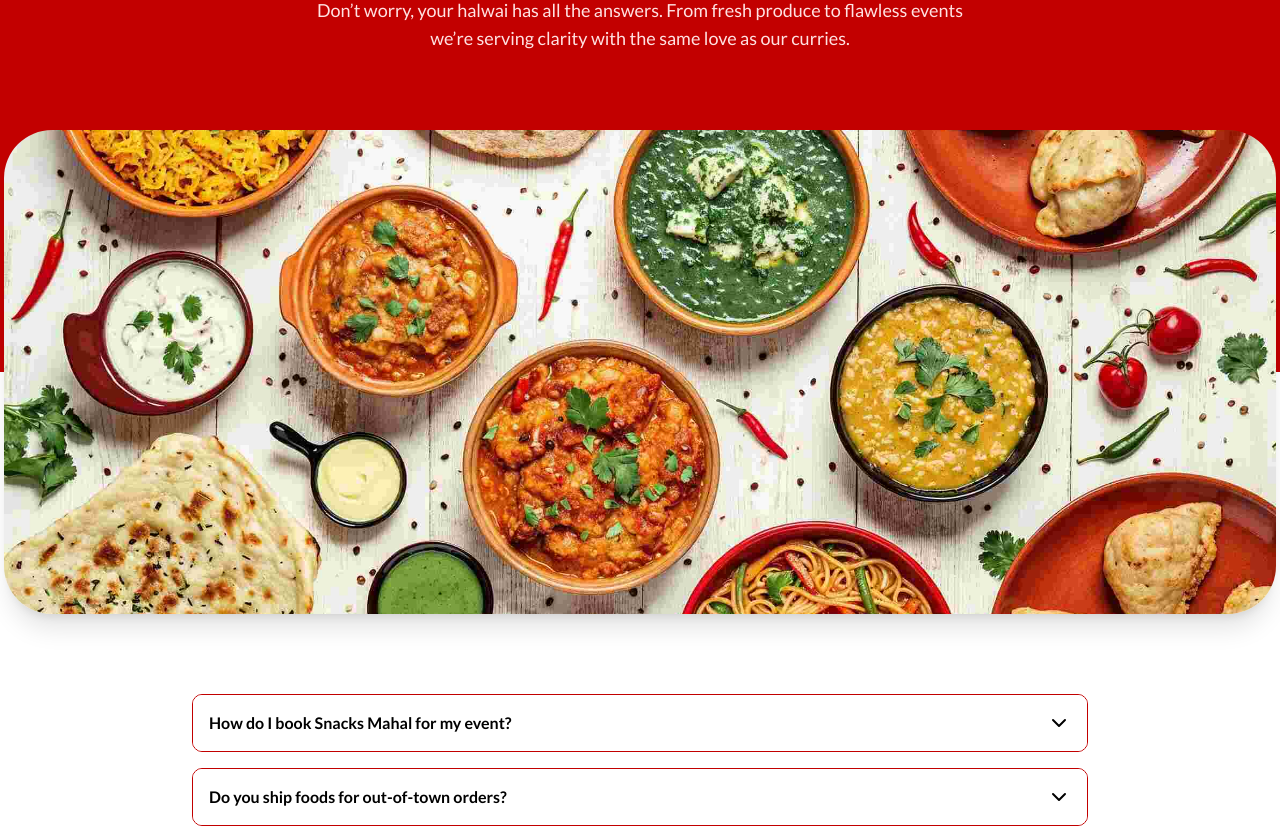
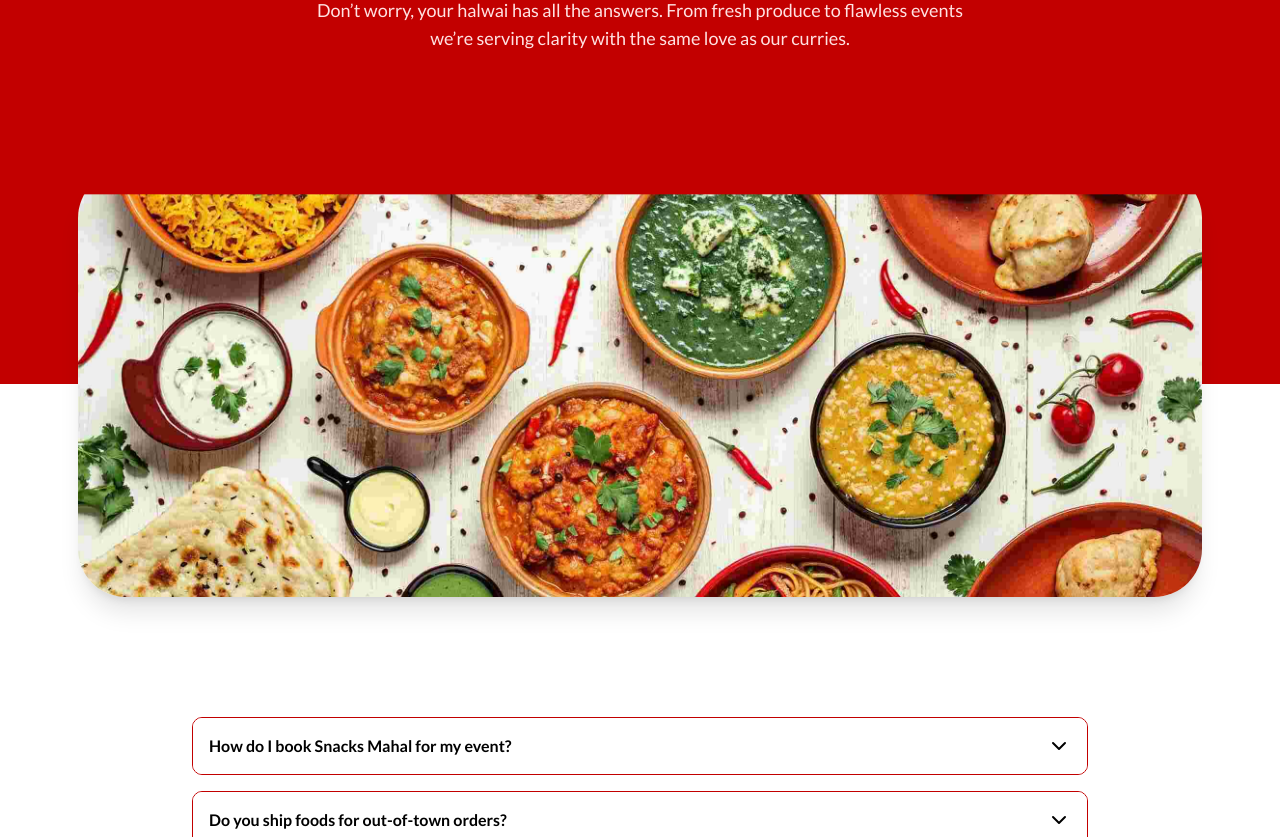
Before and after one commit to akshaychandel1/SADDA-DHABA, a React (Vite) app: page /faqs in a window 1280 px wide. Shown: the part 460-1297 px from the top of the page. Built offline with nearby package versions, Linux system fonts and the light colour scheme.

Commit message:
parrallax effect done

```diff
--- a/src/components/FAQPage.jsx
+++ b/src/components/FAQPage.jsx
@@ -1,8 +1,8 @@
-import { useState, useEffect } from "react";
+import { useState, useEffect, useRef } from "react";
+import { motion, useScroll, useTransform } from "framer-motion";
 import { ChevronDown } from "lucide-react";
 import wed from "../assets/icons/WeddingsandEvents.jpg";
 import { FaFacebookF, FaInstagram, FaTwitter, FaTiktok } from "react-icons/fa";
-import { motion } from "framer-motion";
 import { useInView } from "react-intersection-observer";
 import charfoot from "../assets/icons/charfoot.svg";
 import footmob from "../assets/icons/footmob.svg";
@@ -57,6 +57,19 @@ export default function FAQPage() {
   const [openIndex, setOpenIndex] = useState(null);
   const [is1440, setIs1440] = useState(false);
 
+  const parallaxRef = useRef(null);
+
+  // Track scroll progress for this section
+  const { scrollYProgress: parallaxScrollYProgress } = useScroll({
+    target: parallaxRef,
+    offset: ["start end", "end start"], // section enters viewport -> leaves viewport
+  });
+
+  // Map scroll progress to Y translation and scale
+  const parallaxY = useTransform(parallaxScrollYProgress, [0, 1], ["-10%", "15%"]);
+  const parallaxScale = useTransform(parallaxScrollYProgress, [0, 1], [1.05, 1]);
+
+
   useEffect(() => {
     const checkSize = () => setIs1440(window.innerWidth <= 1440);
     checkSize();
@@ -89,23 +102,30 @@ export default function FAQPage() {
       </div>
 
       {/* Image placeholder section */}
-      <section className="relative -mt-0.5 z-10">
+       <section
+      ref={parallaxRef}
+      className="relative py-10 -mt-0.5 z-10 overflow-hidden"
+    >
       {/* Half red, half white background */}
       <div className="absolute inset-0 h-full w-full">
-          <div className="h-1/2 bg-[#C20000]"></div> {/* top half red */}
-          <div className="h-1/2 bg-white"></div> {/* bottom half white */}
+        <div className="h-1/2 bg-[#C20000]" />
+        <div className="h-1/2 bg-white" />
       </div>
 
       {/* Content */}
-        <div className="container mx-auto px-1 relative z-20">
-          <div className="overflow-hidden shadow-xl rounded-[3rem] max-w-[100%] mx-auto">
-            <div className="relative w-full aspect-[1637/623]">
+      <div className="container mx-auto px-4 relative z-20">
+        <div className="overflow-hidden shadow-xl rounded-[3rem] max-w-[90%] mx-auto">
+          <motion.div
+            style={{ y: parallaxY, scale: parallaxScale }}
+            className="relative w-full aspect-[1637/623]"
+            transition={{ type: "spring", stiffness: 50 }}
+          >
             <img
               src={faq}
               alt="Buffet"
               className="absolute inset-0 w-full h-full object-cover"
             />
-            </div>
+          </motion.div>
         </div>
       </div>
     </section>
```
Lines whose indentation alone changed are shown as unchanged.
